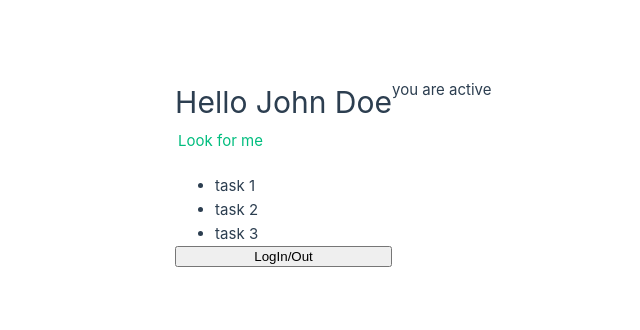
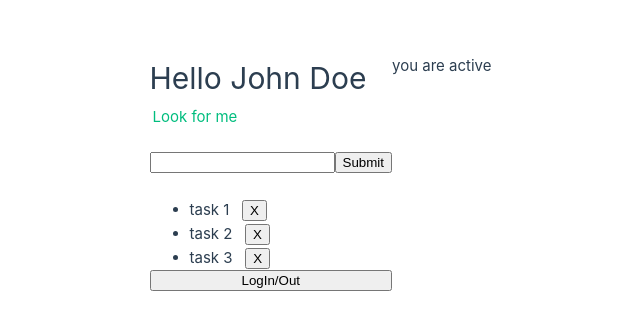
Before and after one commit to manohySr/handy-vue, a Vue app: page / in a window 1280 px wide. Shown: the part 228-558 px from the top of the page, without its empty margins (248-888 px from the left). Built offline with nearby package versions, Linux system fonts and the light colour scheme.

Commit message:
add:	form

```diff
--- a/src/App.vue
+++ b/src/App.vue
@@ -4,9 +4,21 @@ import { ref } from 'vue'
 const name = ref('John Doe')
 const status = ref(true)
 const tasks = ref(['task 1', 'task 2', 'task 3'])
+const newTask = ref('')
 
 const toggleStatus = () => {
   status.value = !status.value
+}
+
+const addTask = () => {
+  if (newTask.value != '') {
+    tasks.value.push(newTask.value)
+    newTask.value = ''
+  }
+}
+
+const deleteTask = (index) => {
+  tasks.value.splice(index, 1)
 }
 </script>
 <template>
@@ -14,10 +26,25 @@ const toggleStatus = () => {
   <p v-if="status">you are active</p>
   <p v-else>you are inactive</p>
   <a :href="link">Look for me</a>
+
+  <br />
+  <br />
+
+  <form @submit.prevent="addTask">
+    <input v-model="newTask" />
+    <button type="submit">Submit</button>
+  </form>
+
   <br />
   <br />
   <ul>
-    <li v-for="task in tasks" :key="task">{{ task }}</li>
+    <li v-for="(task, index) in tasks" :key="task">
+      <span>
+        {{ task }}
+      </span>
+      <span>&nbsp;&nbsp;&nbsp;</span>
+      <button @click="deleteTask(index)">X</button>
+    </li>
   </ul>
   <br />
   <button @click="toggleStatus">LogIn/Out</button>
```
